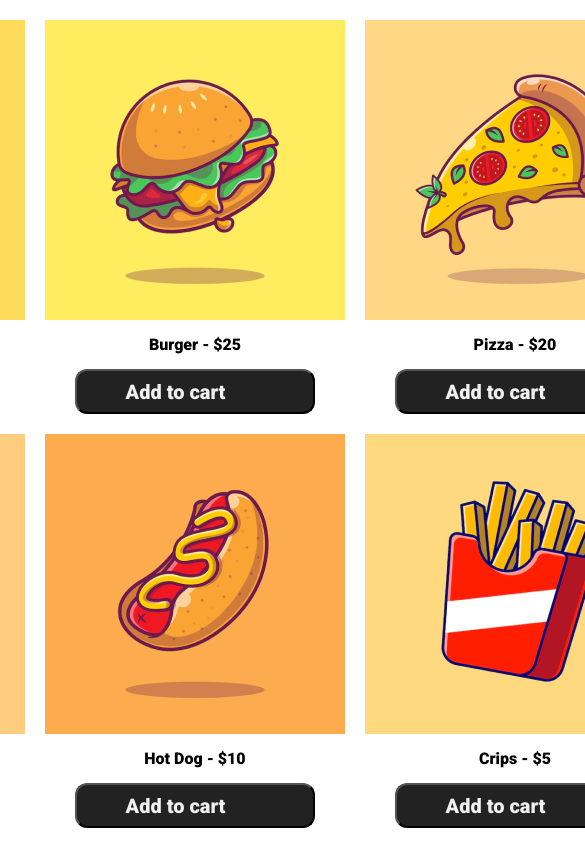
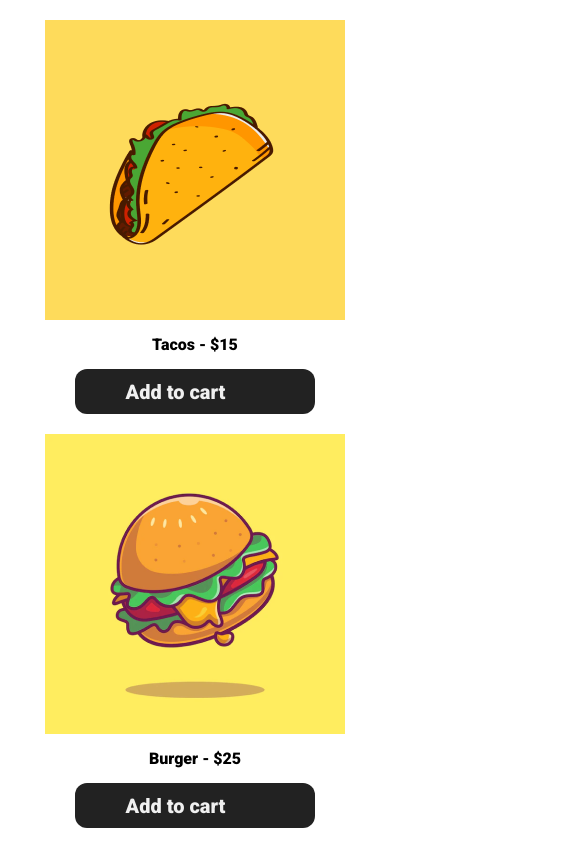
Before and after one commit to ivanherreradev/shopping-cart, a React (Vite) app: page / in a window 390 px wide. Shown: the top 844 px of the page, 585 px wide, since content can reach past the window. Built offline with nearby package versions, Linux system fonts and the light colour scheme; some icons are missing.

Commit message:
add styles (responsive)

```diff
--- a/src/components/Products/styles.module.scss
+++ b/src/components/Products/styles.module.scss
@@ -2,8 +2,7 @@
   display: grid;
   grid-template-columns: repeat(3, 0fr);
   gap: 20px;
-  margin-top: 20px;
-  margin-bottom: 20px;
+  margin: 20px;
 
   .product {
     display: flex;
@@ -36,6 +35,26 @@
       font-weight: 900;
       background-color: #222222;
       color: #F0F0F0;
+      border: none;
+      cursor: pointer;
+
+      button:hover {
+        background-color: #000;
+      }
     }
   }
 }
+
+@media screen and (max-width: 992px) {
+  .products {
+    display: grid;
+    grid-template-columns: repeat(2, 0fr);
+  }
+}
+
+@media screen and (max-width: 600px) {
+  .products {
+    display: grid;
+    grid-template-columns: repeat(1, 0fr);
+  }
+}
```
